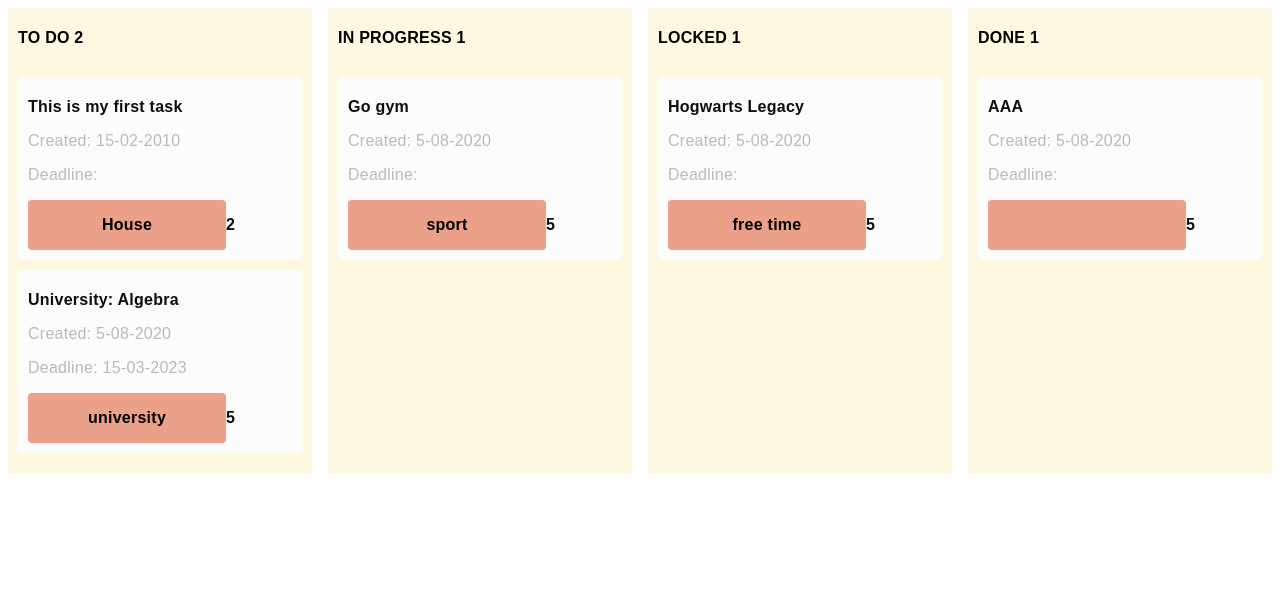
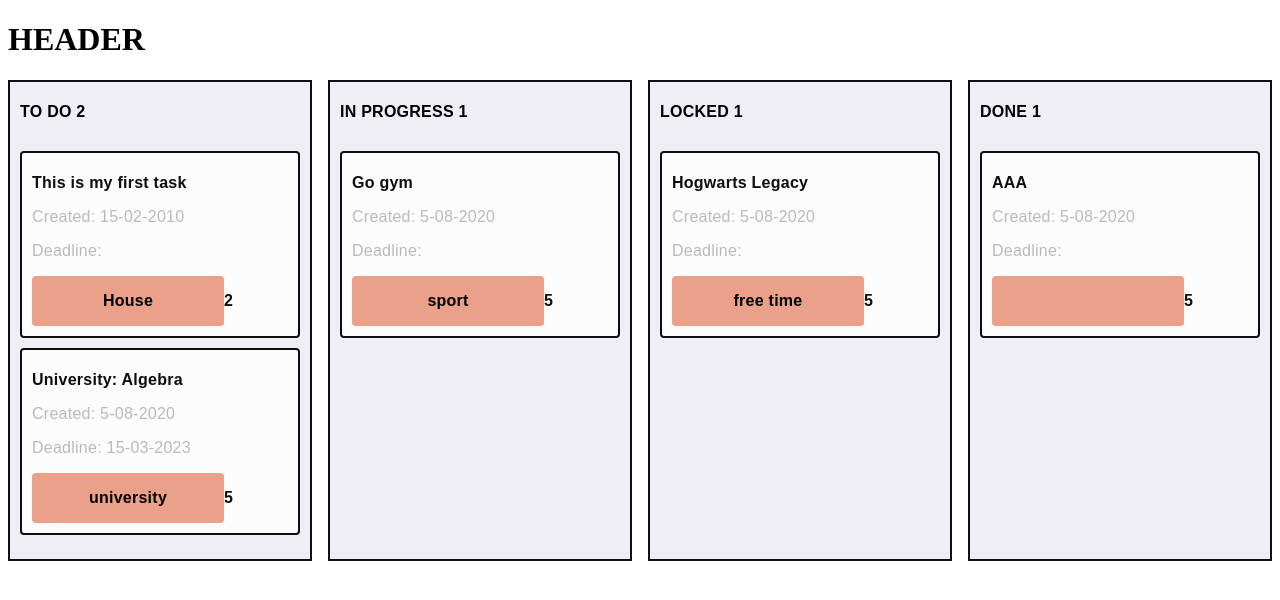
Before and after one commit to Saldanesman/todo-board, a React (Create React App) app: page / in a window 1280 px wide. Shown: the top 600 px of the page. Built offline with nearby package versions, Linux system fonts and the light colour scheme; a web font is replaced by a local one.

Commit message:
New home & layout

```diff
--- a/src/app/Content/Content.jsx
+++ b/src/app/Content/Content.jsx
@@ -1,6 +1,6 @@
 import React from 'react';
 import { Routes, Route, useLocation } from 'react-router-dom';
-import Dashboard from '../pages/todoBoard/Dashboard/Dashboard';
+import Home from '../pages/Home/Home';
 
 
 
@@ -10,7 +10,7 @@ const Content = () => {
 	const location = useLocation();
 	return (
 		<Routes location={location} key={location.pathname}>
-			<Route path={'/'} element={<Dashboard />} />
+			<Route path={'/'} element={<Home />} />
 			<Route
 				path={'*'}
 				element={
--- /dev/null
+++ b/src/app/layout/Header/Header.jsx
@@ -0,0 +1,14 @@
+
+import './Header.scss';
+
+
+const Header = () => {
+
+	return (
+		<div className={'tb-c-header'}>
+      <h1>HEADER</h1>
+    </div>
+	);
+};
+
+export default Header;
--- a/src/app/pages/todoBoard/Dashboard/Dashboard.jsx
+++ b/src/app/pages/Home/Dashboard/Dashboard.jsx
@@ -1,5 +1,5 @@
 import { useEffect, useState } from 'react';
-import Task from '../Task/Task';
+import Task from '../../todoBoard/Task/Task';
 import './Dashboard.scss';
 import listMock from './tasksMock';
 
@@ -18,6 +18,7 @@ const Dashboard = () => {
     setLocked(listMock.locked);
     setDone(listMock.done);
 	}, []);
+
 
 	return (
 		<div className={'tb-c-dashboard'}>
--- a/src/app/pages/todoBoard/Dashboard/Dashboard.scss
+++ b/src/app/pages/Home/Dashboard/Dashboard.scss
@@ -12,6 +12,7 @@
     &__column {
       background-color: $tb-semi-yellow;
       min-height: 100%;
+      border: 2px solid $tb-black-dark;
 
       &__title {
         @include paddingTop(2.5);
--- /dev/null
+++ b/src/app/pages/Home/Home.jsx
@@ -0,0 +1,18 @@
+import Header from '../../layout/Header/Header';
+import Dashboard from './Dashboard/Dashboard';
+import './Home.scss';
+
+
+const Home = () => {
+
+	return (
+		<div className={'tb-c-home'}>
+      <Header />
+      <div className={'tb-c-home__board'}>
+        <Dashboard />
+      </div>
+    </div>
+	);
+};
+
+export default Home;
--- a/src/app/pages/todoBoard/Task/Task.jsx
+++ b/src/app/pages/todoBoard/Task/Task.jsx
@@ -6,16 +6,16 @@ const Dashboard = (props) => {
 
 	return (
 		<div className={'tb-c-task'}>
-      <h1 className={'tb-c-task__name'}> {props.taskInfo.name} </h1>
+      <h1 className={'tb-c-task__name'}> {props.taskInfo?.name} </h1>
       <div className={'tb-c-task__info'}>
-        <p className={'tb-c-task__info__date'}> Created: {props.taskInfo.created} </p>
-        <p className={'tb-c-task__info__date'}> Deadline: {props.taskInfo.deadline} </p>
+        <p className={'tb-c-task__info__date'}> Created: {props.taskInfo?.created} </p>
+        <p className={'tb-c-task__info__date'}> Deadline: {props.taskInfo?.deadline} </p>
         <div className={'tb-c-task__info__type-and-prio'}>
           <div className={'tb-c-task__info__type-and-prio__type'}>
-            <p className={'tb-c-task__info__type-and-prio__type__title'}> {props.taskInfo.type} </p>
+            <p className={'tb-c-task__info__type-and-prio__type__title'}> {props.taskInfo?.type} </p>
           </div>
           <div className={'tb-c-task__info__type-and-prio__priority'}>
-            <p className={'tb-c-task__info__type-and-prio__priority__title'}> {props.taskInfo.priority} </p>
+            <p className={'tb-c-task__info__type-and-prio__priority__title'}> {props.taskInfo?.priority} </p>
           </div>
         </div>
       </div>
--- a/src/app/pages/todoBoard/Task/Task.scss
+++ b/src/app/pages/todoBoard/Task/Task.scss
@@ -7,6 +7,7 @@
   @extend .fontType;
   background-color: $white;
   border-radius: $border-radius;
+  border: 2px solid $tb-black-dark;
   cursor: pointer;
 
   &__name {
--- a/src/assets/settings/settings.colors.scss
+++ b/src/assets/settings/settings.colors.scss
@@ -1,6 +1,6 @@
 $tb-black-dark: #0e0e0e;
 
-$tb-semi-yellow: #fff8e0;
+$tb-semi-yellow: #dad8e46c;
 $tb-semi-orange: #eba089;
 
 $white: #fcfcfc;
```
Also changed, not shown: src/app/layout/Header/Header.scss (added), src/app/pages/Home/Dashboard/tasksMock.json (renamed from src/app/pages/todoBoard/Dashboard/tasksMock.json), src/app/pages/Home/Home.scss (added).
